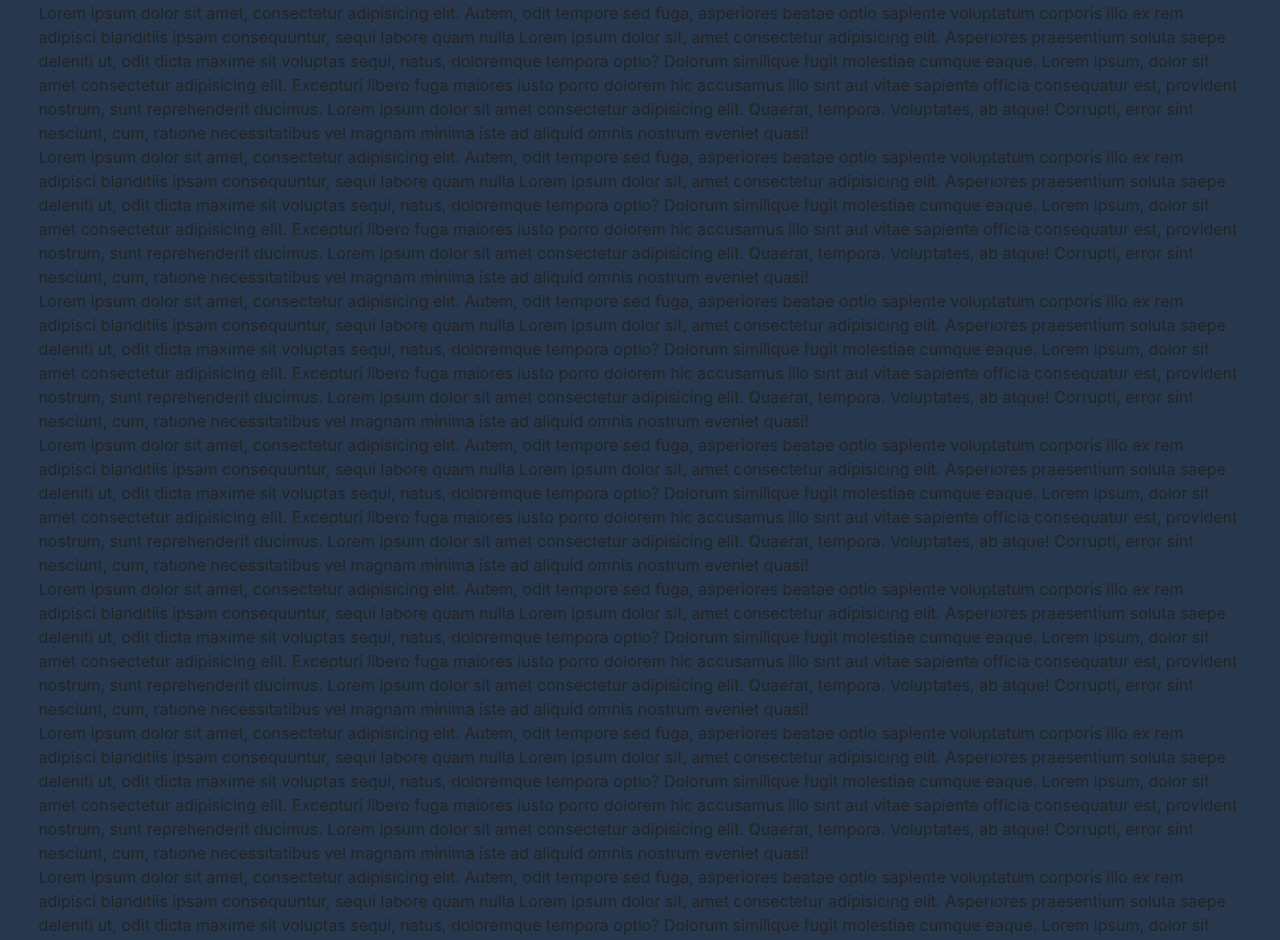
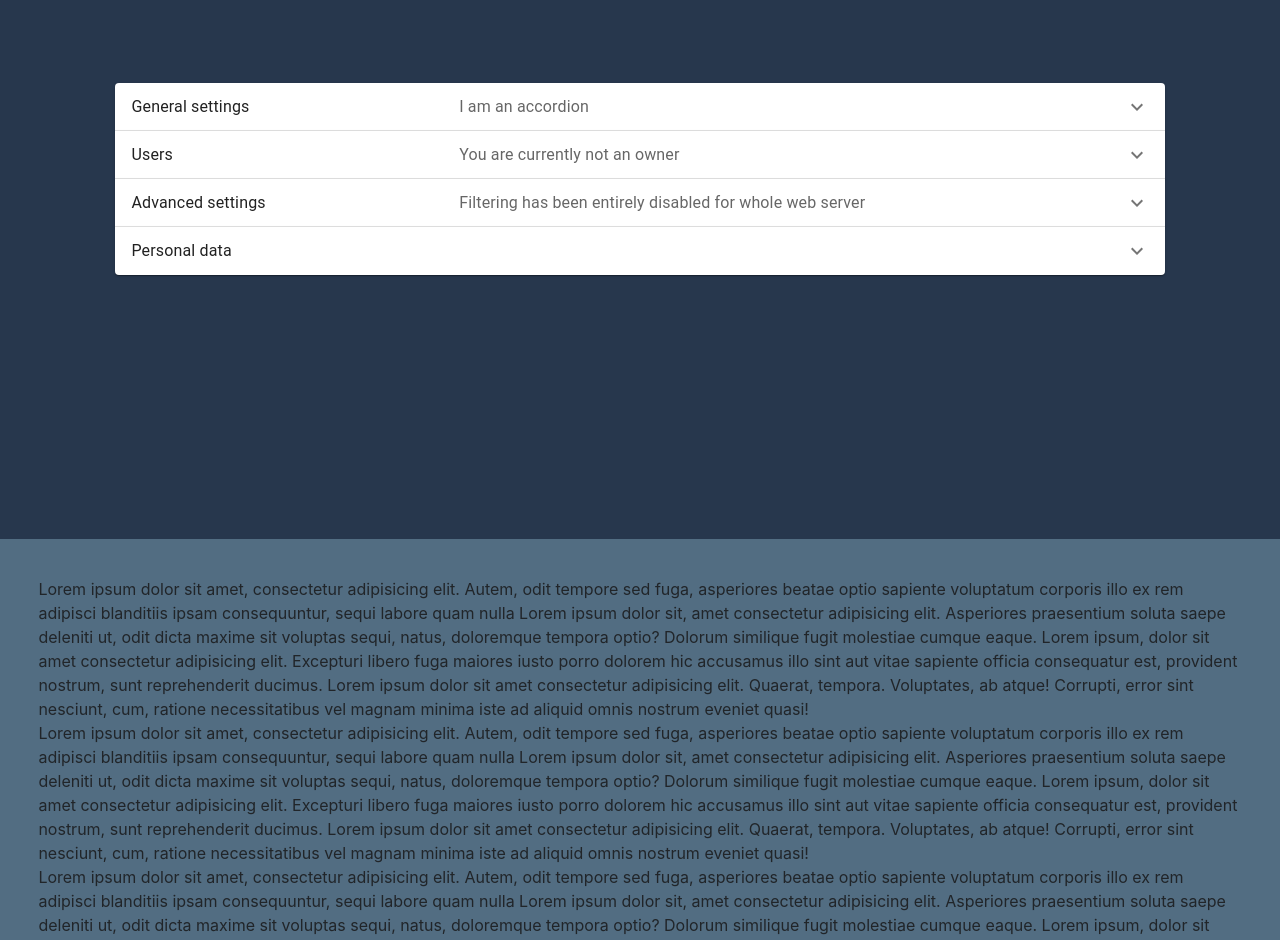
Before and after one commit to adityak7317/portfolio, a React (Create React App) app: page / in a window 1280 px wide. Shown: the part 1680-2620 px from the top of the page. Built offline with nearby package versions, Linux system fonts and the light colour scheme.

Commit message:
workig on experience layout...adi 9sep23

```diff
--- a/package.json
+++ b/package.json
@@ -5,6 +5,7 @@
   "dependencies": {
     "@emotion/react": "^11.11.1",
     "@emotion/styled": "^11.11.0",
+    "@mui/icons-material": "^5.14.8",
     "@mui/material": "^5.14.6",
     "@testing-library/jest-dom": "^5.17.0",
     "@testing-library/react": "^13.4.0",
--- a/src/Components/Experience/Experience.jsx
+++ b/src/Components/Experience/Experience.jsx
@@ -1,158 +1,183 @@
-import React from "react";
+import * as React from "react";
+import Accordion from "@mui/material/Accordion";
+import AccordionDetails from "@mui/material/AccordionDetails";
+import AccordionSummary from "@mui/material/AccordionSummary";
+import Typography from "@mui/material/Typography";
+import ExpandMoreIcon from "@mui/icons-material/ExpandMore";
 
-export default function Experience() {
+export default function ControlledAccordions() {
+  const [expanded, setExpanded] = React.useState(false);
+
+  const handleChange = (panel) => (event, isExpanded) => {
+    setExpanded(isExpanded ? panel : false);
+  };
+
   return (
-    <>
-      <div>
-        Lorem ipsum dolor sit amet, consectetur adipisicing elit. Autem, odit
-        tempore sed fuga, asperiores beatae optio sapiente voluptatum corporis
-        illo ex rem adipisci blanditiis ipsam consequuntur, sequi labore quam
-        nulla Lorem ipsum dolor sit, amet consectetur adipisicing elit.
-        Asperiores praesentium soluta saepe deleniti ut, odit dicta maxime sit
-        voluptas sequi, natus, doloremque tempora optio? Dolorum similique fugit
-        molestiae cumque eaque. Lorem ipsum, dolor sit amet consectetur
-        adipisicing elit. Excepturi libero fuga maiores iusto porro dolorem hic
-        accusamus illo sint aut vitae sapiente officia consequatur est,
-        provident nostrum, sunt reprehenderit ducimus. Lorem ipsum dolor sit
-        amet consectetur adipisicing elit. Quaerat, tempora. Voluptates, ab
-        atque! Corrupti, error sint nesciunt, cum, ratione necessitatibus vel
-        magnam minima iste ad aliquid omnis nostrum eveniet quasi!
-      </div>{" "}
-      <div>
-        Lorem ipsum dolor sit amet, consectetur adipisicing elit. Autem, odit
-        tempore sed fuga, asperiores beatae optio sapiente voluptatum corporis
-        illo ex rem adipisci blanditiis ipsam consequuntur, sequi labore quam
-        nulla Lorem ipsum dolor sit, amet consectetur adipisicing elit.
-        Asperiores praesentium soluta saepe deleniti ut, odit dicta maxime sit
-        voluptas sequi, natus, doloremque tempora optio? Dolorum similique fugit
-        molestiae cumque eaque. Lorem ipsum, dolor sit amet consectetur
-        adipisicing elit. Excepturi libero fuga maiores iusto porro dolorem hic
-        accusamus illo sint aut vitae sapiente officia consequatur est,
-        provident nostrum, sunt reprehenderit ducimus. Lorem ipsum dolor sit
-        amet consectetur adipisicing elit. Quaerat, tempora. Voluptates, ab
-        atque! Corrupti, error sint nesciunt, cum, ratione necessitatibus vel
-        magnam minima iste ad aliquid omnis nostrum eveniet quasi!
-      </div>{" "}
-      <div>
-        Lorem ipsum dolor sit amet, consectetur adipisicing elit. Autem, odit
-        tempore sed fuga, asperiores beatae optio sapiente voluptatum corporis
-        illo ex rem adipisci blanditiis ipsam consequuntur, sequi labore quam
-        nulla Lorem ipsum dolor sit, amet consectetur adipisicing elit.
-        Asperiores praesentium soluta saepe deleniti ut, odit dicta maxime sit
-        voluptas sequi, natus, doloremque tempora optio? Dolorum similique fugit
-        molestiae cumque eaque. Lorem ipsum, dolor sit amet consectetur
-        adipisicing elit. Excepturi libero fuga maiores iusto porro dolorem hic
-        accusamus illo sint aut vitae sapiente officia consequatur est,
-        provident nostrum, sunt reprehenderit ducimus. Lorem ipsum dolor sit
-        amet consectetur adipisicing elit. Quaerat, tempora. Voluptates, ab
-        atque! Corrupti, error sint nesciunt, cum, ratione necessitatibus vel
-        magnam minima iste ad aliquid omnis nostrum eveniet quasi!
-      </div>{" "}
-      <div>
-        Lorem ipsum dolor sit amet, consectetur adipisicing elit. Autem, odit
-        tempore sed fuga, asperiores beatae optio sapiente voluptatum corporis
-        illo ex rem adipisci blanditiis ipsam consequuntur, sequi labore quam
-        nulla Lorem ipsum dolor sit, amet consectetur adipisicing elit.
-        Asperiores praesentium soluta saepe deleniti ut, odit dicta maxime sit
-        voluptas sequi, natus, doloremque tempora optio? Dolorum similique fugit
-        molestiae cumque eaque. Lorem ipsum, dolor sit amet consectetur
-        adipisicing elit. Excepturi libero fuga maiores iusto porro dolorem hic
-        accusamus illo sint aut vitae sapiente officia consequatur est,
-        provident nostrum, sunt reprehenderit ducimus. Lorem ipsum dolor sit
-        amet consectetur adipisicing elit. Quaerat, tempora. Voluptates, ab
-        atque! Corrupti, error sint nesciunt, cum, ratione necessitatibus vel
-        magnam minima iste ad aliquid omnis nostrum eveniet quasi!
-      </div>{" "}
-      <div>
-        Lorem ipsum dolor sit amet, consectetur adipisicing elit. Autem, odit
-        tempore sed fuga, asperiores beatae optio sapiente voluptatum corporis
-        illo ex rem adipisci blanditiis ipsam consequuntur, sequi labore quam
-        nulla Lorem ipsum dolor sit, amet consectetur adipisicing elit.
-        Asperiores praesentium soluta saepe deleniti ut, odit dicta maxime sit
-        voluptas sequi, natus, doloremque tempora optio? Dolorum similique fugit
-        molestiae cumque eaque. Lorem ipsum, dolor sit amet consectetur
-        adipisicing elit. Excepturi libero fuga maiores iusto porro dolorem hic
-        accusamus illo sint aut vitae sapiente officia consequatur est,
-        provident nostrum, sunt reprehenderit ducimus. Lorem ipsum dolor sit
-        amet consectetur adipisicing elit. Quaerat, tempora. Voluptates, ab
-        atque! Corrupti, error sint nesciunt, cum, ratione necessitatibus vel
-        magnam minima iste ad aliquid omnis nostrum eveniet quasi!
-      </div>{" "}
-      <div>
-        Lorem ipsum dolor sit amet, consectetur adipisicing elit. Autem, odit
-        tempore sed fuga, asperiores beatae optio sapiente voluptatum corporis
-        illo ex rem adipisci blanditiis ipsam consequuntur, sequi labore quam
-        nulla Lorem ipsum dolor sit, amet consectetur adipisicing elit.
-        Asperiores praesentium soluta saepe deleniti ut, odit dicta maxime sit
-        voluptas sequi, natus, doloremque tempora optio? Dolorum similique fugit
-        molestiae cumque eaque. Lorem ipsum, dolor sit amet consectetur
-        adipisicing elit. Excepturi libero fuga maiores iusto porro dolorem hic
-        accusamus illo sint aut vitae sapiente officia consequatur est,
-        provident nostrum, sunt reprehenderit ducimus. Lorem ipsum dolor sit
-        amet consectetur adipisicing elit. Quaerat, tempora. Voluptates, ab
-        atque! Corrupti, error sint nesciunt, cum, ratione necessitatibus vel
-        magnam minima iste ad aliquid omnis nostrum eveniet quasi!
-      </div>{" "}
-      <div>
-        Lorem ipsum dolor sit amet, consectetur adipisicing elit. Autem, odit
-        tempore sed fuga, asperiores beatae optio sapiente voluptatum corporis
-        illo ex rem adipisci blanditiis ipsam consequuntur, sequi labore quam
-        nulla Lorem ipsum dolor sit, amet consectetur adipisicing elit.
-        Asperiores praesentium soluta saepe deleniti ut, odit dicta maxime sit
-        voluptas sequi, natus, doloremque tempora optio? Dolorum similique fugit
-        molestiae cumque eaque. Lorem ipsum, dolor sit amet consectetur
-        adipisicing elit. Excepturi libero fuga maiores iusto porro dolorem hic
-        accusamus illo sint aut vitae sapiente officia consequatur est,
-        provident nostrum, sunt reprehenderit ducimus. Lorem ipsum dolor sit
-        amet consectetur adipisicing elit. Quaerat, tempora. Voluptates, ab
-        atque! Corrupti, error sint nesciunt, cum, ratione necessitatibus vel
-        magnam minima iste ad aliquid omnis nostrum eveniet quasi!
-      </div>{" "}
-      <div>
-        Lorem ipsum dolor sit amet, consectetur adipisicing elit. Autem, odit
-        tempore sed fuga, asperiores beatae optio sapiente voluptatum corporis
-        illo ex rem adipisci blanditiis ipsam consequuntur, sequi labore quam
-        nulla Lorem ipsum dolor sit, amet consectetur adipisicing elit.
-        Asperiores praesentium soluta saepe deleniti ut, odit dicta maxime sit
-        voluptas sequi, natus, doloremque tempora optio? Dolorum similique fugit
-        molestiae cumque eaque. Lorem ipsum, dolor sit amet consectetur
-        adipisicing elit. Excepturi libero fuga maiores iusto porro dolorem hic
-        accusamus illo sint aut vitae sapiente officia consequatur est,
-        provident nostrum, sunt reprehenderit ducimus. Lorem ipsum dolor sit
-        amet consectetur adipisicing elit. Quaerat, tempora. Voluptates, ab
-        atque! Corrupti, error sint nesciunt, cum, ratione necessitatibus vel
-        magnam minima iste ad aliquid omnis nostrum eveniet quasi!
-      </div>{" "}
-      <div>
-        Lorem ipsum dolor sit amet, consectetur adipisicing elit. Autem, odit
-        tempore sed fuga, asperiores beatae optio sapiente voluptatum corporis
-        illo ex rem adipisci blanditiis ipsam consequuntur, sequi labore quam
-        nulla Lorem ipsum dolor sit, amet consectetur adipisicing elit.
-        Asperiores praesentium soluta saepe deleniti ut, odit dicta maxime sit
-        voluptas sequi, natus, doloremque tempora optio? Dolorum similique fugit
-        molestiae cumque eaque. Lorem ipsum, dolor sit amet consectetur
-        adipisicing elit. Excepturi libero fuga maiores iusto porro dolorem hic
-        accusamus illo sint aut vitae sapiente officia consequatur est,
-        provident nostrum, sunt reprehenderit ducimus. Lorem ipsum dolor sit
-        amet consectetur adipisicing elit. Quaerat, tempora. Voluptates, ab
-        atque! Corrupti, error sint nesciunt, cum, ratione necessitatibus vel
-        magnam minima iste ad aliquid omnis nostrum eveniet quasi!
-      </div>{" "}
-      <div>
-        Lorem ipsum dolor sit amet, consectetur adipisicing elit. Autem, odit
-        tempore sed fuga, asperiores beatae optio sapiente voluptatum corporis
-        illo ex rem adipisci blanditiis ipsam consequuntur, sequi labore quam
-        nulla Lorem ipsum dolor sit, amet consectetur adipisicing elit.
-        Asperiores praesentium soluta saepe deleniti ut, odit dicta maxime sit
-        voluptas sequi, natus, doloremque tempora optio? Dolorum similique fugit
-        molestiae cumque eaque. Lorem ipsum, dolor sit amet consectetur
-        adipisicing elit. Excepturi libero fuga maiores iusto porro dolorem hic
-        accusamus illo sint aut vitae sapiente officia consequatur est,
-        provident nostrum, sunt reprehenderit ducimus. Lorem ipsum dolor sit
-        amet consectetur adipisicing elit. Quaerat, tempora. Voluptates, ab
-        atque! Corrupti, error sint nesciunt, cum, ratione necessitatibus vel
-        magnam minima iste ad aliquid omnis nostrum eveniet quasi!
-      </div>
-    </>
+    <div>
+      <Accordion
+        expanded={expanded === "panel1"}
+        onChange={handleChange("panel1")}
+      >
+        <AccordionSummary
+          expandIcon={<ExpandMoreIcon />}
+          aria-controls="panel1bh-content"
+          id="panel1bh-header"
+        >
+          <Typography sx={{ width: "33%", flexShrink: 0 }}>
+            General settings
+          </Typography>
+          <Typography sx={{ color: "text.secondary" }}>
+            I am an accordion
+          </Typography>
+        </AccordionSummary>
+        <AccordionDetails>
+          <Typography>
+            Nulla facilisi. Phasellus sollicitudin nulla et quam mattis feugiat.
+            Aliquam eget maximus est, id dignissim quam.
+          </Typography>
+        </AccordionDetails>
+      </Accordion>
+      <Accordion
+        expanded={expanded === "panel2"}
+        onChange={handleChange("panel2")}
+      >
+        <AccordionSummary
+          expandIcon={<ExpandMoreIcon />}
+          aria-controls="panel2bh-content"
+          id="panel2bh-header"
+        >
+          <Typography sx={{ width: "33%", flexShrink: 0 }}>Users</Typography>
+          <Typography sx={{ color: "text.secondary" }}>
+            You are currently not an owner
+          </Typography>
+        </AccordionSummary>
+        <AccordionDetails>
+          <Typography>
+            Donec placerat, lectus sed mattis semper, neque lectus feugiat
+            lectus, varius pulvinar diam eros in elit. Pellentesque convallis
+            laoreet laoreet.
+          </Typography>
+        </AccordionDetails>
+      </Accordion>
+      <Accordion
+        expanded={expanded === "panel3"}
+        onChange={handleChange("panel3")}
+      >
+        <AccordionSummary
+          expandIcon={<ExpandMoreIcon />}
+          aria-controls="panel3bh-content"
+          id="panel3bh-header"
+        >
+          <Typography sx={{ width: "33%", flexShrink: 0 }}>
+            Advanced settings
+          </Typography>
+          <Typography sx={{ color: "text.secondary" }}>
+            Filtering has been entirely disabled for whole web server
+          </Typography>
+        </AccordionSummary>
+        <AccordionDetails>
+          <Typography>
+            Nunc vitae orci ultricies, auctor nunc in, volutpat nisl. Integer
+            sit amet egestas eros, vitae egestas augue. Duis vel est augue.
+          </Typography>
+        </AccordionDetails>
+      </Accordion>
+      <Accordion
+        expanded={expanded === "panel4"}
+        onChange={handleChange("panel4")}
+      >
+        <AccordionSummary
+          expandIcon={<ExpandMoreIcon />}
+          aria-controls="panel4bh-content"
+          id="panel4bh-header"
+        >
+          <Typography sx={{ width: "33%", flexShrink: 0 }}>
+            Personal data
+          </Typography>
+        </AccordionSummary>
+        <AccordionDetails>
+          <Typography>
+            Nunc vitae orci ultricies, auctor nunc in, volutpat nisl. Integer
+            sit amet egestas eros, vitae egestas augue. Duis vel est augue.
+          </Typography>
+        </AccordionDetails>
+      </Accordion>
+    </div>
   );
 }
+
+// const experienceContent = [
+//   {
+//     companyName: "Ahana Systems and Solutions",
+//     companyLink: "https://ahanait.com/",
+//     position: "Software Engineer",
+//     duration: "Dec, 2021 - Present",
+//     location: "Bangalore, IN",
+//     logoImg: "https://ahanait.com/wp-content/uploads/2023/01/logo-new-1.svg",
+//     logoAlt: "Ahana Logo",
+//     description:
+//       "Lorem ipsum, dolor sit amet consectetur adipisicing elit. Repellat vel reprehenderit ex id, adipisci nobis aperiam, voluptas quos nam distinctio voluptatem voluptatum consequatur facere ipsum sed molestias numquam dolorem nulla.",
+//     skills: [
+//       "ReactJS",
+//       "NodeJS",
+//       "ReactJS",
+//       "NodeJS",
+//       "ReactJS",
+//       "NodeJS",
+//       "ReactJS",
+//       "NodeJS",
+//     ],
+//   },
+// ];
+
+// <div>
+//         {experienceContent.map((val, i) => (
+//           <Accordion
+//             expanded={expanded === "panel1"}
+//             onChange={handleChange("panel1")}
+//           >
+//             <AccordionSummary
+//               aria-controls="panel1d-content"
+//               id="panel1d-header"
+//             >
+//               <Typography>
+//                 <div>
+//                   <span>{val.position}</span>
+//                   <span> @</span>
+//                   <span>{val.companyName}</span>
+//                 </div>
+
+//                 <div>
+//                   <span>{val.duration}</span>
+//                 </div>
+//               </Typography>
+//             </AccordionSummary>
+//             <AccordionDetails>
+//               <Typography>
+//                 <div className="row">
+//                   <div className="col-md-1">
+//                     {/* <img
+//                       src={val.logoImg}
+//                       alt={val.logoAlt}
+//                       // style={{ width: "max-content" }}
+//                     /> */}
+//                   </div>
+//                   <div className="col-md-11">
+//                     <div className="row">
+//                       <span>{val.location}</span>
+
+//                       <span>{val.description}</span>
+
+//                       <div className="col">
+//                         {val.skills.map((valSkills, j) => (
+//                           <span>{valSkills}</span>
+//                         ))}
+//                       </div>
+//                     </div>
+//                   </div>
+//                 </div>
+//               </Typography>
+//             </AccordionDetails>
+//           </Accordion>
+//         ))}
+//       </div>
```
Also changed, not shown: 1 other file (tests, documents, lock files or other folders).
